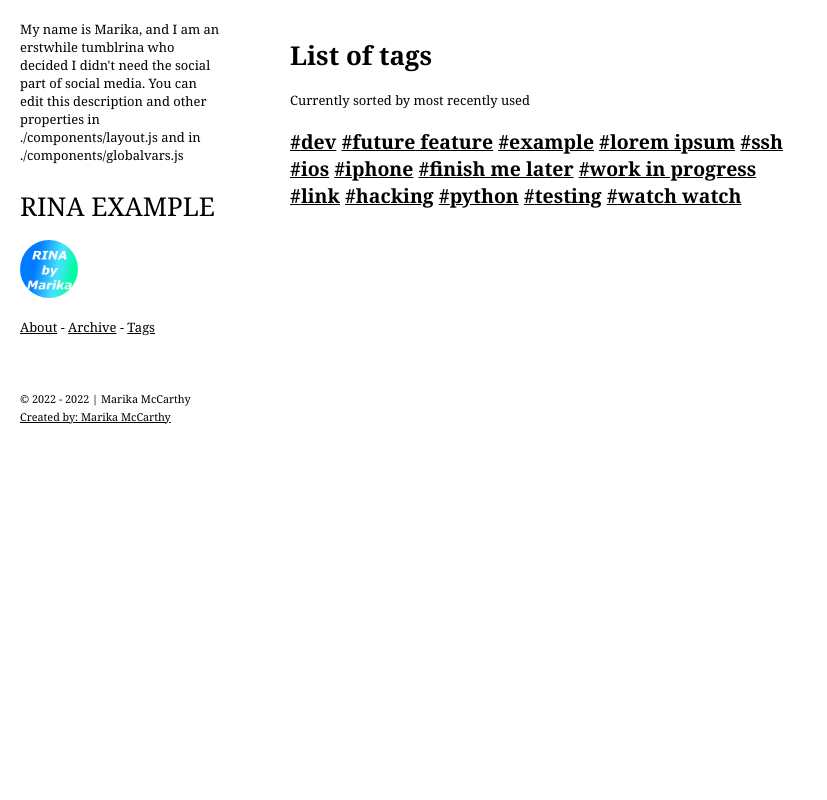
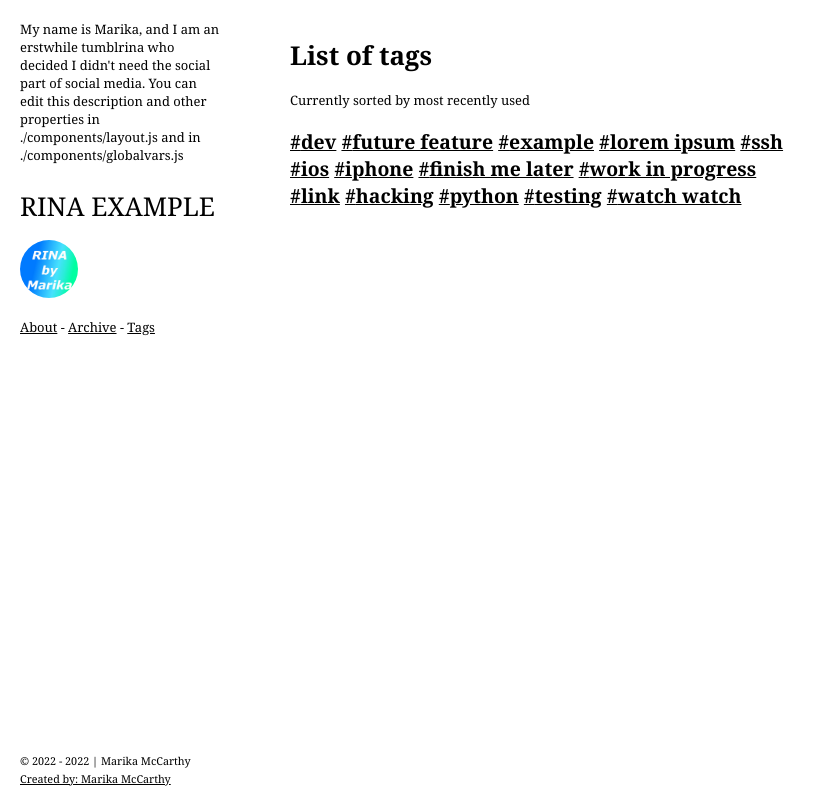
Before and after one commit to marikamcc/rina-public, a Next.js app: page /tags in a window 1280 px wide. Shown: the whole page, without its empty margins (0-827 px from the left). Built offline with nearby package versions, Linux system fonts and the light colour scheme.

Commit message:
Change to match rina

```diff
--- a/components/layout.module.css
+++ b/components/layout.module.css
@@ -43,7 +43,7 @@
     float: left;
     position:fixed;
     width: 200px;
-    top: 30em;
+    bottom: 1em;
 }
 
 .borderCircle {
```
